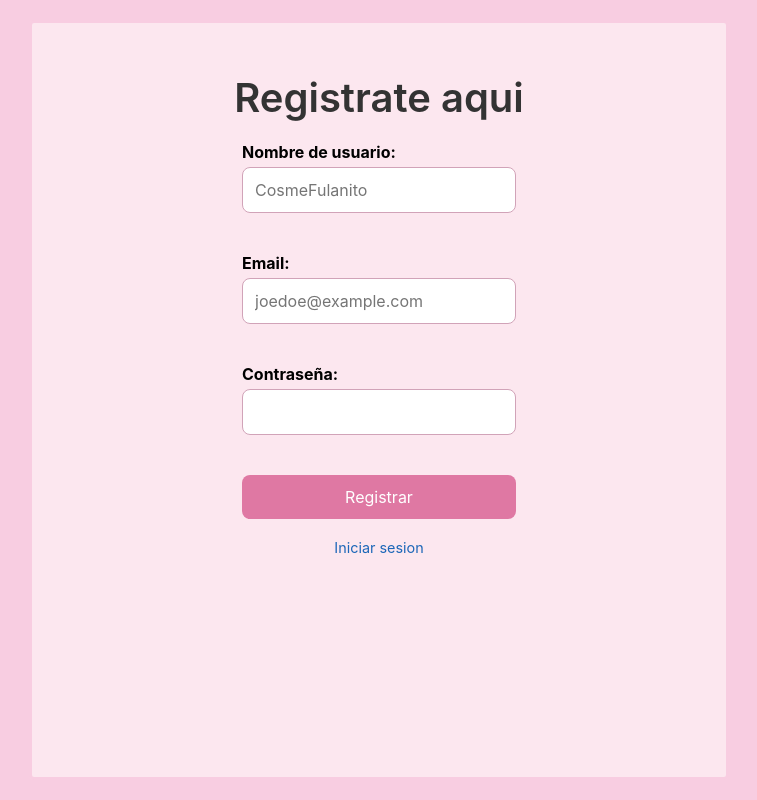
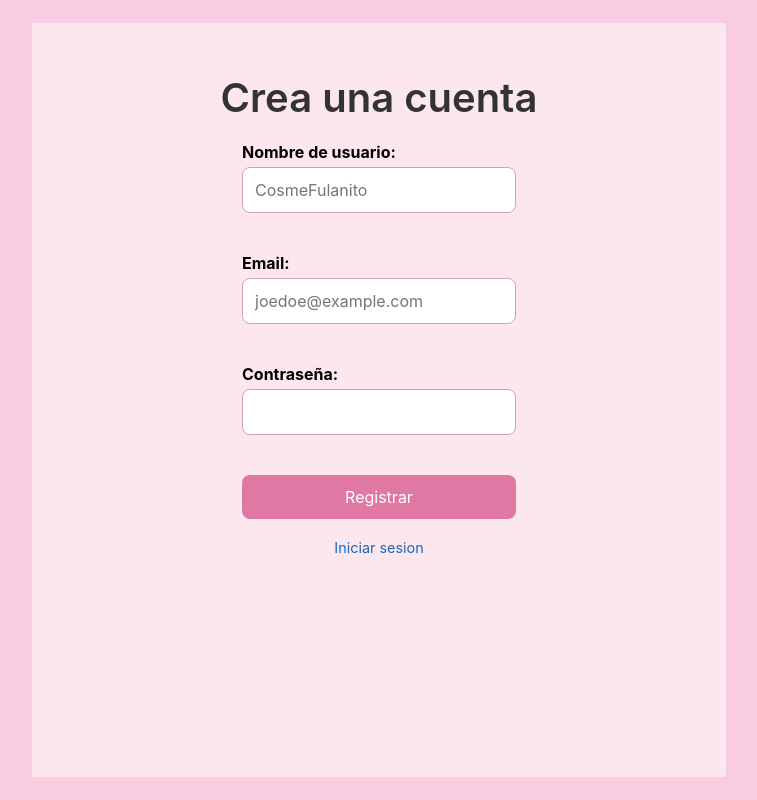
Before and after one commit to Lourdes-s/Proyecto-Final-UTN-Frontend, a React (Vite) app: page /register in a window 1280 px wide. Shown: the whole page, without its empty margins (261-1018 px from the left). Built offline with nearby package versions, Linux system fonts and the light colour scheme.

Commit message:
css screens

```diff
--- a/src/Screens/RegisterScreen/RegisterScreen.jsx
+++ b/src/Screens/RegisterScreen/RegisterScreen.jsx
@@ -89,7 +89,7 @@ const RegisterScreen = () => {
 
     return (
         <div className='screen-register' style={{height:'100%'}}>
-            <h1 className='title-register'>Registrate aqui</h1>
+            <h1 className='title-register'>Crea una cuenta</h1>
             <Form className='form-register' form_fields={form_fields} action={handlerRegister} initial_state_form={initial_state_form} error={errorState}>
                 <button className='button-register' type='submit'>Registrar</button>
             </Form>
```
